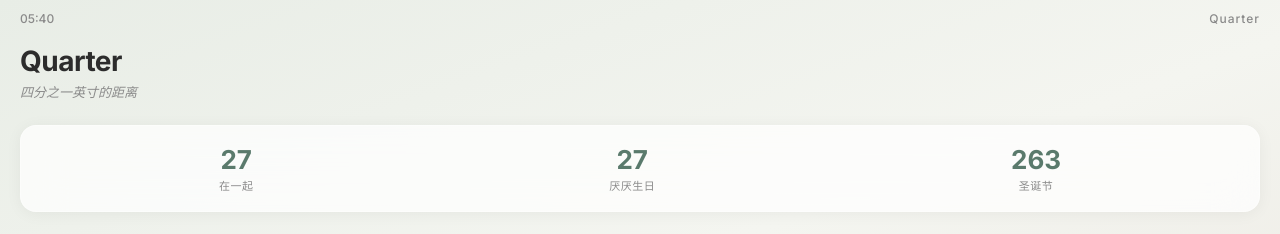
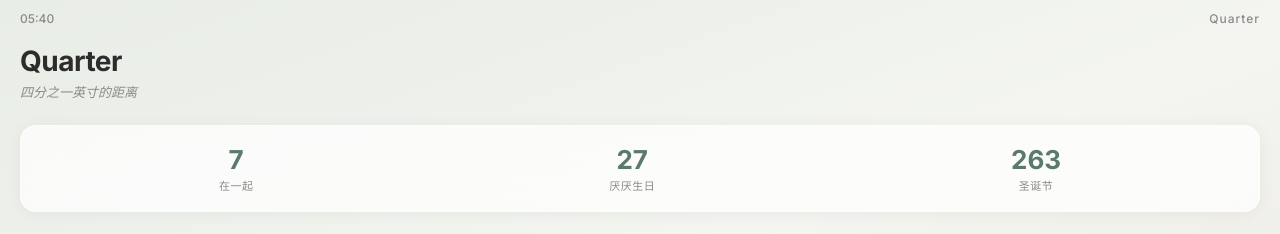
Before and after one commit to 5380182/Quarter, a React (Vite) app: page / in a window 1280 px wide. Shown: the top 234 px of the page. Built offline with nearby package versions, Linux system fonts and the light colour scheme.

Commit message:
fix: together date -> 2026-03-30

```diff
--- a/src/App.tsx
+++ b/src/App.tsx
@@ -24,7 +24,7 @@ interface JournalEntry {
 // ===== Countdown helper =====
 function getCountdowns() {
   const now = new Date()
-  const together = new Date('2026-03-10')
+  const together = new Date('2026-03-30')
   const daysTogether = Math.floor((now.getTime() - together.getTime()) / 86400000)
 
   let bday = new Date(now.getFullYear(), 4, 3)
```
